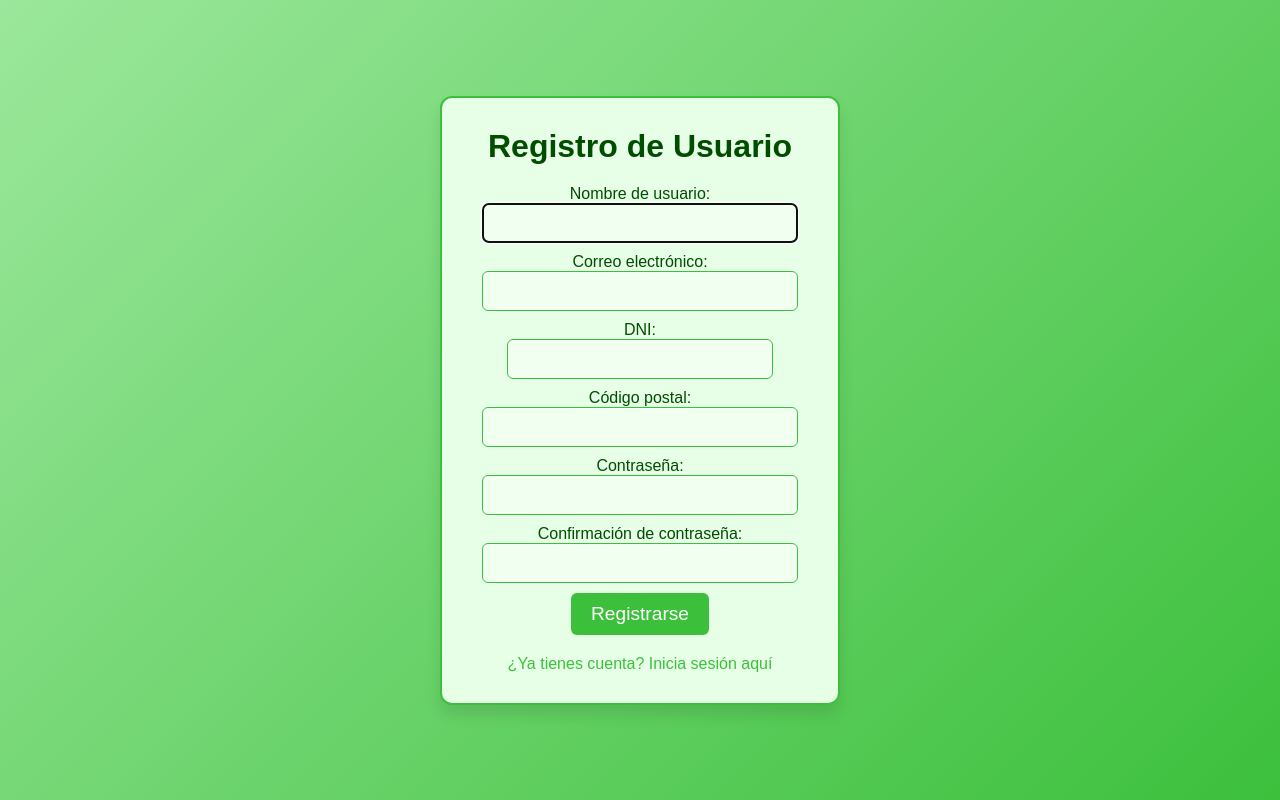
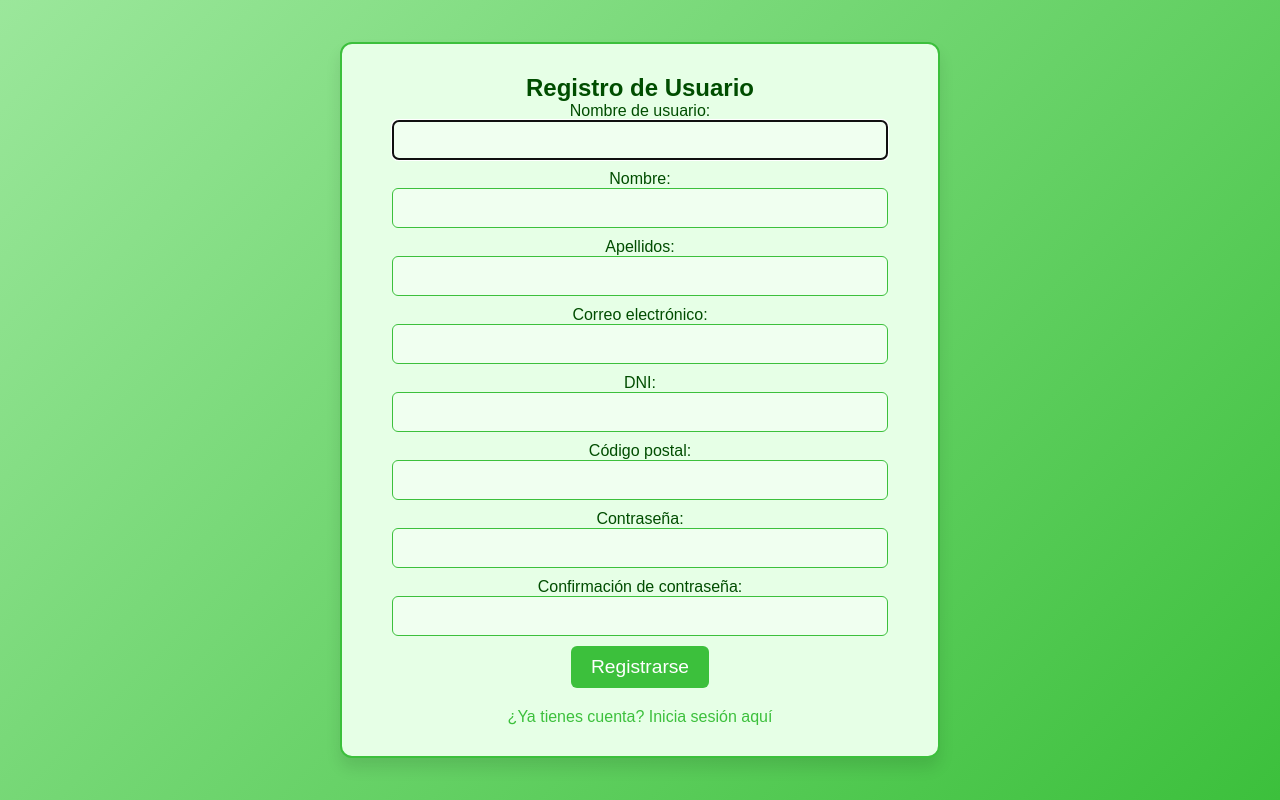
Before and after one commit to carlosmdpb/Rincon_Rural, a Django app: page /usuarios/registro/ in a window 1280 px wide. Run offline with Django 5.2, Linux system fonts and the light colour scheme.

Commit message:
Arreglos en formulario de registro, nuevos campos

```diff
--- a/usuarios/forms.py
+++ b/usuarios/forms.py
@@ -10,9 +10,11 @@ import re
 class RegistroForm(UserCreationForm):
     class Meta:
         model = Usuario
-        fields = ['username', 'email', 'dni', 'codigo_postal', 'password1', 'password2']
+        fields = ['username','nombre','apellidos', 'email', 'dni', 'codigo_postal', 'password1', 'password2']
         labels = {
             'username': 'Nombre de usuario',
+            'nombre': 'Nombre',
+            'apellidos': 'Apellidos',
             'email': 'Correo electrónico',
             'dni': 'DNI',
             'codigo_postal': 'Código postal',
@@ -20,6 +22,8 @@ class RegistroForm(UserCreationForm):
 
     def __init__(self, *args, **kwargs):
         super().__init__(*args, **kwargs)
+        self.fields['nombre'].required = True
+        self.fields['apellidos'].required = True
         self.fields['password1'].label = 'Contraseña'
         self.fields['password2'].label = 'Confirmación de contraseña'
 
--- a/usuarios/models.py
+++ b/usuarios/models.py
@@ -9,6 +9,8 @@ class Usuario(AbstractUser):
         ('ciudadano', 'Ciudadano'),
         ('administrador', 'Administrador'),
     ]
+    nombre = models.CharField(max_length=50, blank=False, null=False, default='')
+    apellidos = models.CharField(max_length=50, blank=False, null=False, default='')
     rol = models.CharField(max_length=15, choices=ROLES, default='ciudadano')
     dni = models.CharField(max_length=15, unique=True, blank=True, null=True)
     codigo_postal = models.CharField(max_length=5, blank=False, null=False)
@@ -71,3 +73,8 @@ class Usuario(AbstractUser):
         with smtplib.SMTP_SSL("smtp.gmail.com", 465) as smtp_server:
             smtp_server.login(sender, password)
             smtp_server.sendmail(sender, recipients, message.as_string())
+
+class ConfiguracionPueblo(models.Model):
+    nombre_pueblo = models.CharField(max_length=100)
+    codigo_postal = models.CharField(max_length=5, unique=True)
+    escudo = models.ImageField(upload_to='escudos/', blank=True, null=True)
--- a/usuarios/templates/usuarios/registro.html
+++ b/usuarios/templates/usuarios/registro.html
@@ -15,11 +15,12 @@
             font-family: Arial, sans-serif;
             background: linear-gradient(135deg, #9be79b, #3cc03c); /* Fondo verde suave */
             color: #004d00; /* Texto en verde oscuro */
-            height: 100vh;
+            min-height: 100vh; /* Altura mínima de la pantalla */
             display: flex;
             justify-content: center;
             align-items: center;
             padding: 20px;
+            overflow-y: auto; /* Scroll en el cuerpo de la página */
         }
 
         .container {
@@ -28,25 +29,22 @@
             padding: 30px 40px;
             border-radius: 12px;
             box-shadow: 0px 10px 15px rgba(0, 0, 0, 0.1);
-            max-width: 400px;
+            max-width: 600px; /* Ancho máximo ajustado */
             width: 100%;
             text-align: center;
         }
 
         h1 {
-            font-size: 2rem;
-            margin-bottom: 20px;
-            color: #004d00; /* Verde oscuro */
+            font-size: 1.5rem;
         }
 
-        form {
-            display: flex;
-            flex-direction: column;
-            align-items: center;
+        form button {
+            font-size: 1rem;
+            padding: 8px 15px;
         }
 
         form input, form select {
-            width: 100%;
+            width: calc(100% - 20px); /* Añade margen interno para evitar bordes ajustados */
             padding: 10px;
             margin-bottom: 10px;
             border-radius: 6px;
@@ -114,6 +112,31 @@
                 {% if form.username.errors %}
                     <div class="error-message">
                         {% for error in form.username.errors %}
+                            <p>{{ error }}</p>
+                        {% endfor %}
+                    </div>
+                {% endif %}
+            </div>
+
+            <div>
+                {{ form.nombre.label_tag }}
+                {{ form.nombre }}
+                {% if form.nombre.errors %}
+                    <div class="error-message">
+                        {% for error in form.nombre.errors %}
+                            <p>{{ error }}</p>
+                        {% endfor %}
+                    </div>
+                {% endif %}
+            </div>
+
+            <!-- Campo: Apellidos -->
+            <div>
+                {{ form.apellidos.label_tag }}
+                {{ form.apellidos }}
+                {% if form.apellidos.errors %}
+                    <div class="error-message">
+                        {% for error in form.apellidos.errors %}
                             <p>{{ error }}</p>
                         {% endfor %}
                     </div>
```
Also changed, not shown: db.sqlite3, usuarios/migrations/0004_usuario_apellidos_usuario_nombre.py (added).
